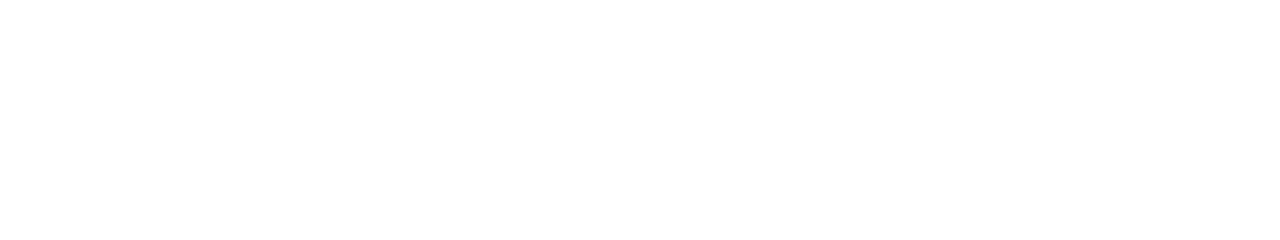
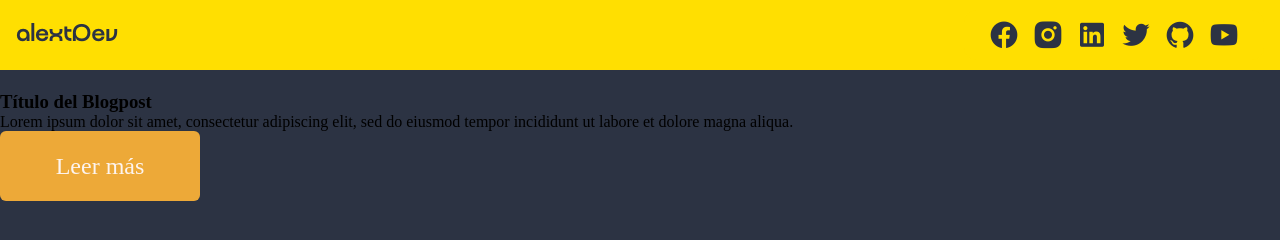
Before and after one commit to AlexanderTejedor/Blog-Personal-Platzi, a plain HTML site: page pages/blogs.html in a window 1280 px wide. Drawn offline with nearby package versions, Linux system fonts and the light colour scheme.

Commit message:
feat: agrega rutas de navegación y comienza maquetado de blogs con estilos iniciales

```diff
--- a/pages/blogs.html
+++ b/pages/blogs.html
@@ -0,0 +1,35 @@
+<!DOCTYPE html>
+<html lang="es">
+<head>
+    <meta charset="UTF-8">
+    <meta name="viewport" content="width=device-width, initial-scale=1.0">
+    <link href="https://cdn.jsdelivr.net/npm/remixicon@4.5.0/fonts/remixicon.css" rel="stylesheet"/>
+    <link rel="stylesheet" href="../style/index.css">
+    <title>Blogs</title>
+</head>
+<body>
+    <header class="header-blogs">
+        <a class="header__blogs--logo" href="../index.html">alextDev</a>
+        <div class="body__rrhh rrhh-blogs">
+            <a href=""><i class="ri-facebook-circle-fill"></i></a>
+            <a href=""><i class="ri-instagram-fill"></i></a>
+            <a href=""><i class="ri-linkedin-box-fill"></i></a>
+            <a href=""><i class="ri-twitter-fill"></i></a>
+            <a href=""><i class="ri-github-fill"></i></a>
+            <a href=""><i class="ri-youtube-fill"></i></a>
+        </div>
+    </header>
+    <main class="main-container">
+        <section class="new-blogs">
+            <article class="new-blogs-card">
+                <div>
+                    <h3>Título del Blogpost</h3>
+                    <p>Lorem ipsum dolor sit amet, consectetur adipiscing elit, sed do eiusmod tempor incididunt ut labore et dolore magna aliqua.</p>
+                </div>
+                <a href="#" class="btn">Leer más</a>
+            </article>
+        </section>
+        <section class="all-blogs"></section>
+    </main>
+</body>
+</html>
--- a/style/index.css
+++ b/style/index.css
@@ -24,12 +24,14 @@ body{
     right: 0;
     display: flex;
     justify-content: space-between;
-    margin: 16px;
     background-color: var(--blueDark);
 }
 a{
     text-decoration: none;
     display: inline;
+}
+.home-page{
+    margin: 16px;
 }
 .body__left--logo,
 .body__title,
@@ -102,3 +104,24 @@ a{
     right: 20px;
     background-color: var(--blueDark);
 }
+
+/*========== Blogs ==========*/
+.header-blogs{
+    position: absolute;
+    margin: 0;
+    width: 100%;
+    height: 70px;
+    padding: 0 16px;
+    display: flex;
+    justify-content: space-between;
+    align-items: center;
+    background-color: var(--yellow);
+}
+.header__blogs--logo{
+    font-size: 24px;
+    font-family: var(--font);
+    color: var(--blueDark);
+}
+.main-container{
+    margin-top: calc(75px + 16px);
+}
```
Also changed, not shown: index.html (+2 -2 lines).
